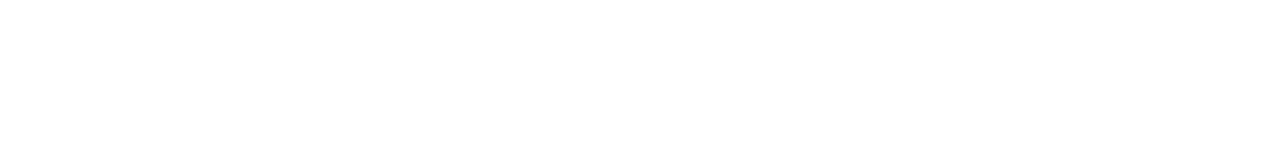
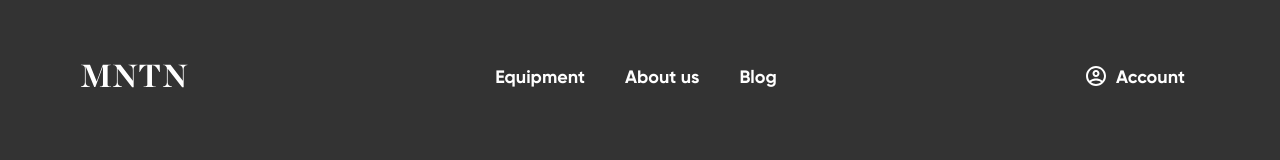
Before and after one commit to szubyrka/mntn-sport-landing, a plain HTML site: page index.html in a window 1280 px wide. Drawn offline with Linux system fonts and the light colour scheme.

Commit message:
feat: add header section (#1)
Co-authored-by: Sabyrzhan <sabyrzhan@Sabyrzhans-MacBook-Air.local>

```diff
--- a/assets/styles/main.css
+++ b/assets/styles/main.css
@@ -0,0 +1,52 @@
+:root {
+  --color-white: #fff;
+  --color-accent: #FBD784;
+
+  --font-family: 'Gilroy', sans-serif;
+
+  --container-max-width: 1760px;
+  --container-padding-x: 80px;
+}
+
+body {
+  background-color: #333;
+}
+
+a {
+  font: inherit;
+  color: unset;
+  text-decoration: none;
+  transition-duration: 0.3s;
+}
+
+.container {
+  max-width: calc(var(--container-max-width) + var(--container-padding-x) * 2);
+  padding-inline: var(--container-padding-x);
+  margin-inline: auto;
+}
+
+.header__inner {
+  margin-top: 64px;
+  display: flex;
+  justify-content: space-between;
+  font-family: var(--font-family);
+  font-weight: 700;
+  font-size: 18px;
+  color: var(--color-white);
+}
+
+.nav__list {
+  display: flex;
+  column-gap: 40px;
+}
+
+.account {
+  display: flex;
+  column-gap: 8px;
+}
+
+.logo:hover,
+.nav__link:hover,
+.account:hover {
+  color: var(--color-accent);
+}
--- a/index.html
+++ b/index.html
@@ -9,6 +9,52 @@
   <title>MNTN Sport Landing</title>
 </head>
 <body>
-
+  <header class="header">
+    <div class="container">
+      <div class="header__inner">
+        <a class="logo" href="#">
+          <svg width="108" height="24" viewBox="0 0 108 24" fill="none" xmlns="http://www.w3.org/2000/svg">
+            <g clip-path="url(#clip0_1_71)">
+            <path d="M0.96 23H9.856V22.552C6.656 22.136 5.696 20.792 5.696 17.56V2.872H5.888L14.208 23.032H15.36L22.816 2.872H22.976V20.728C22.976 22.008 22.176 22.456 19.904 22.552V23H30.944V22.552C28.256 22.456 27.616 21.944 27.616 20.728V2.968C27.616 1.752 28.256 1.208 30.944 1.112V0.695999H22.784L16.736 17.144H16.576L9.984 0.695999H0.96V1.112C3.712 1.176 4.896 2.648 4.896 4.568V17.56C4.896 20.792 3.968 22.168 0.96 22.552V23Z" fill="currentColor"/>
+            <path d="M52.128 23.352H53.664V6.104C53.664 2.936 54.528 1.56 57.536 1.112V0.695999H48.448V1.112C51.68 1.496 52.864 2.936 52.864 6.104V16.728H52.832L40.512 0.695999H32.96V1.112C35.712 1.24 36.896 2.872 36.896 4.824V17.56C36.896 20.792 35.968 22.168 32.96 22.552V23H41.984V22.552C38.72 22.2 37.696 20.792 37.696 17.56V4.728H37.728L52.128 23.352Z" fill="currentColor"/>
+            <path d="M63.6 23H75.696V22.552C72.848 22.488 71.984 21.944 71.984 20.728V1.272H72.752C75.216 1.272 77.136 3.736 79.376 8.088L79.856 8.024L79.696 0.695999H59.568L59.376 8.024L59.856 8.088C62.128 3.64 64.08 1.272 66.512 1.272H67.312V20.728C67.312 21.944 66.416 22.488 63.6 22.552V23Z" fill="white"/>
+            <path d="M102.128 23.352H103.664V6.104C103.664 2.936 104.528 1.56 107.536 1.112V0.695999H98.448V1.112C101.68 1.496 102.864 2.936 102.864 6.104V16.728H102.832L90.512 0.695999H82.96V1.112C85.712 1.24 86.896 2.872 86.896 4.824V17.56C86.896 20.792 85.968 22.168 82.96 22.552V23H91.984V22.552C88.72 22.2 87.696 20.792 87.696 17.56V4.728H87.728L102.128 23.352Z" fill="currentColor"/>
+            </g>
+            <defs>
+            <clipPath id="clip0_1_71">
+            <rect width="108" height="24" fill="currentColor"/>
+            </clipPath>
+            </defs>
+          </svg>
+        </a>
+        <nav class="nav">
+          <ul class="nav__list">
+            <li class="nav__item">
+              <a href="#" class="nav__link">Equipment</a>
+            </li>
+            <li class="nav__item">
+              <a href="#" class="nav__link">About us</a>
+            </li>
+            <li class="nav__item">
+              <a href="#" class="nav__link">Blog</a>
+            </li>
+          </ul>
+        </nav>
+        <a class="account" href="#">
+          <div class="account__icon">
+            <svg width="24" height="24" viewBox="0 0 24 24" fill="none" xmlns="http://www.w3.org/2000/svg">
+              <path fill-rule="evenodd" clip-rule="evenodd" d="M12 2C6.48 2 2 6.48 2 12C2 17.52 6.48 22 12 22C17.52 22 22 17.52 22 12C22 6.48 17.52 2 12 2ZM7.07 18.28C7.5 17.38 10.12 16.5 12 16.5C13.88 16.5 16.51 17.38 16.93 18.28C15.57 19.36 13.86 20 12 20C10.14 20 8.43 19.36 7.07 18.28ZM18.36 16.83C16.93 15.09 13.46 14.5 12 14.5C10.54 14.5 7.07 15.09 5.64 16.83C4.62 15.49 4 13.82 4 12C4 7.59 7.59 4 12 4C16.41 4 20 7.59 20 12C20 13.82 19.38 15.49 18.36 16.83ZM12 6C10.06 6 8.5 7.56 8.5 9.5C8.5 11.44 10.06 13 12 13C13.94 13 15.5 11.44 15.5 9.5C15.5 7.56 13.94 6 12 6ZM12 11C11.17 11 10.5 10.33 10.5 9.5C10.5 8.67 11.17 8 12 8C12.83 8 13.5 8.67 13.5 9.5C13.5 10.33 12.83 11 12 11Z" fill="currentColor"/>
+              <mask id="mask0_1_50" style="mask-type:luminance" maskUnits="userSpaceOnUse" x="2" y="2" width="20" height="20">
+              <path fill-rule="evenodd" clip-rule="evenodd" d="M12 2C6.48 2 2 6.48 2 12C2 17.52 6.48 22 12 22C17.52 22 22 17.52 22 12C22 6.48 17.52 2 12 2ZM7.07 18.28C7.5 17.38 10.12 16.5 12 16.5C13.88 16.5 16.51 17.38 16.93 18.28C15.57 19.36 13.86 20 12 20C10.14 20 8.43 19.36 7.07 18.28ZM18.36 16.83C16.93 15.09 13.46 14.5 12 14.5C10.54 14.5 7.07 15.09 5.64 16.83C4.62 15.49 4 13.82 4 12C4 7.59 7.59 4 12 4C16.41 4 20 7.59 20 12C20 13.82 19.38 15.49 18.36 16.83ZM12 6C10.06 6 8.5 7.56 8.5 9.5C8.5 11.44 10.06 13 12 13C13.94 13 15.5 11.44 15.5 9.5C15.5 7.56 13.94 6 12 6ZM12 11C11.17 11 10.5 10.33 10.5 9.5C10.5 8.67 11.17 8 12 8C12.83 8 13.5 8.67 13.5 9.5C13.5 10.33 12.83 11 12 11Z" fill="currentColor"/>
+              </mask>
+              <g mask="url(#mask0_1_50)">
+              </g>
+            </svg>
+          </div>
+          <div class="account__text">Account</div>
+        </div>
+      </div>
+    </div>
+  </header>
 </body>
 </html>
```
Also changed, not shown: assets/icons/account.svg (added), assets/icons/logo.svg (added).
